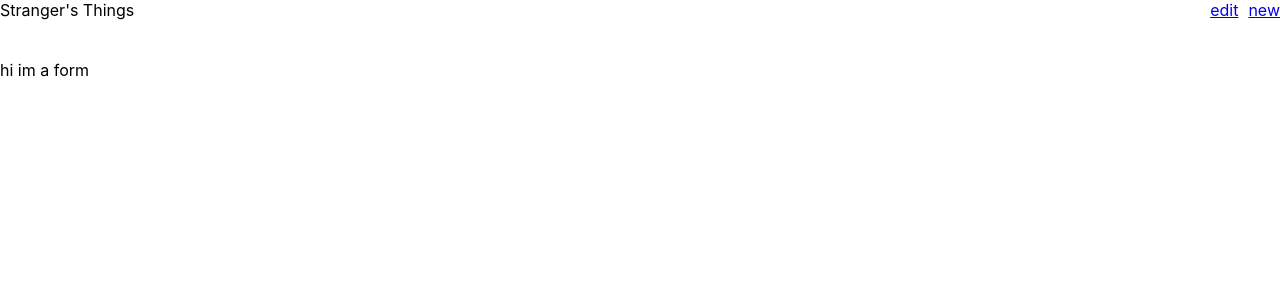
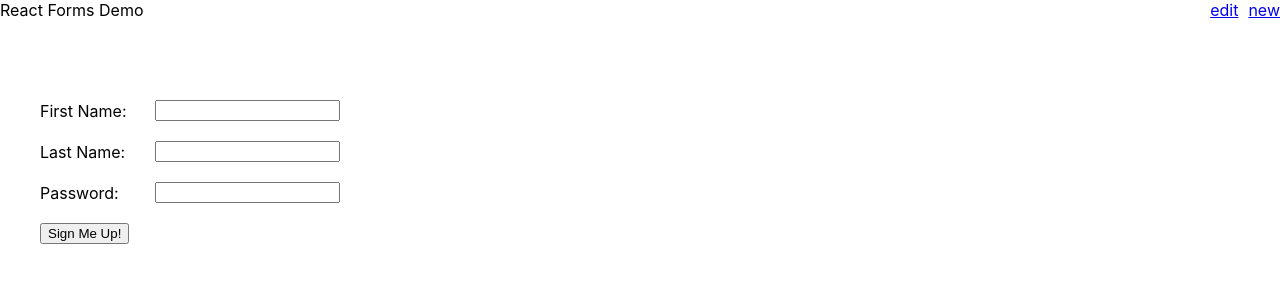
Before and after one commit to shapirodaniel/react-forms-with-router, a React (Create React App) app: page /new in a window 1280 px wide. Shown: the top 300 px of the page. Built offline with nearby package versions, Linux system fonts and the light colour scheme.

Commit message:
add: solution

```diff
--- a/src/components/Form.js
+++ b/src/components/Form.js
@@ -1,13 +1,77 @@
 import React from 'react';
+import { formData } from '../util/data';
+import { FormContainer } from '../layout';
 
+const initFormState = { firstName: '', lastName: '', password: '' };
 export default class Form extends React.Component {
-  render() {
+  constructor(props) {
+    super(props);
+    this.state = { ...initFormState };
+  }
+
+  componentDidMount() {
     const {
       location: { pathname },
     } = this.props;
 
     console.log(pathname);
+    console.log(this.state);
+  }
 
-    return <div>hi im a form</div>;
+  componentDidUpdate(prevProps) {
+    const {
+      location: { pathname },
+    } = this.props;
+
+    if (prevProps.location.pathname !== this.props.location.pathname) {
+      const update =
+        pathname.slice(1) === 'edit' ? formData : { ...initFormState };
+
+      this.setState(update);
+    }
+  }
+
+  handleChange(e) {
+    this.setState({ [e.target.name]: e.target.value });
+  }
+
+  async handleSubmit(e) {
+    e.preventDefault();
+    console.log({ formDataToBeSent: this.state });
+  }
+
+  render() {
+    return (
+      <FormContainer onSubmit={(e) => this.handleSubmit(e)}>
+        <div>
+          <label htmlFor={'firstName'}>First Name:</label>
+          <input
+            type="text"
+            name="firstName"
+            value={this.state.firstName}
+            onChange={(e) => this.handleChange(e)}
+          />
+        </div>
+        <div>
+          <label htmlFor={'firstName'}>Last Name:</label>
+          <input
+            type="text"
+            name="lastName"
+            value={this.state.lastName}
+            onChange={(e) => this.handleChange(e)}
+          />
+        </div>
+        <div>
+          <label htmlFor={'password'}>Password:</label>
+          <input
+            type="password"
+            name="password"
+            value={this.state.password}
+            onChange={(e) => this.handleChange(e)}
+          />
+        </div>
+        <input type="submit" value="Sign Me Up!" />
+      </FormContainer>
+    );
   }
 }
--- a/src/components/Nav.js
+++ b/src/components/Nav.js
@@ -9,10 +9,10 @@ const links = [
   { id: 2, name: 'new', to: '/new' },
 ];
 
-export default function Nav(props) {
+export default function Nav() {
   return (
     <NavContainer>
-      <Logo>Stranger's Things</Logo>
+      <Logo>React Forms Demo</Logo>
       <LinksContainer>
         {links.map(({ id, name, to }) => (
           <Link key={id} to={to}>
--- /dev/null
+++ b/src/util/data.js
@@ -0,0 +1,5 @@
+export const formData = {
+  firstName: 'albert',
+  lastName: 'turtlesworth',
+  password: 'turtlelife',
+};
```
